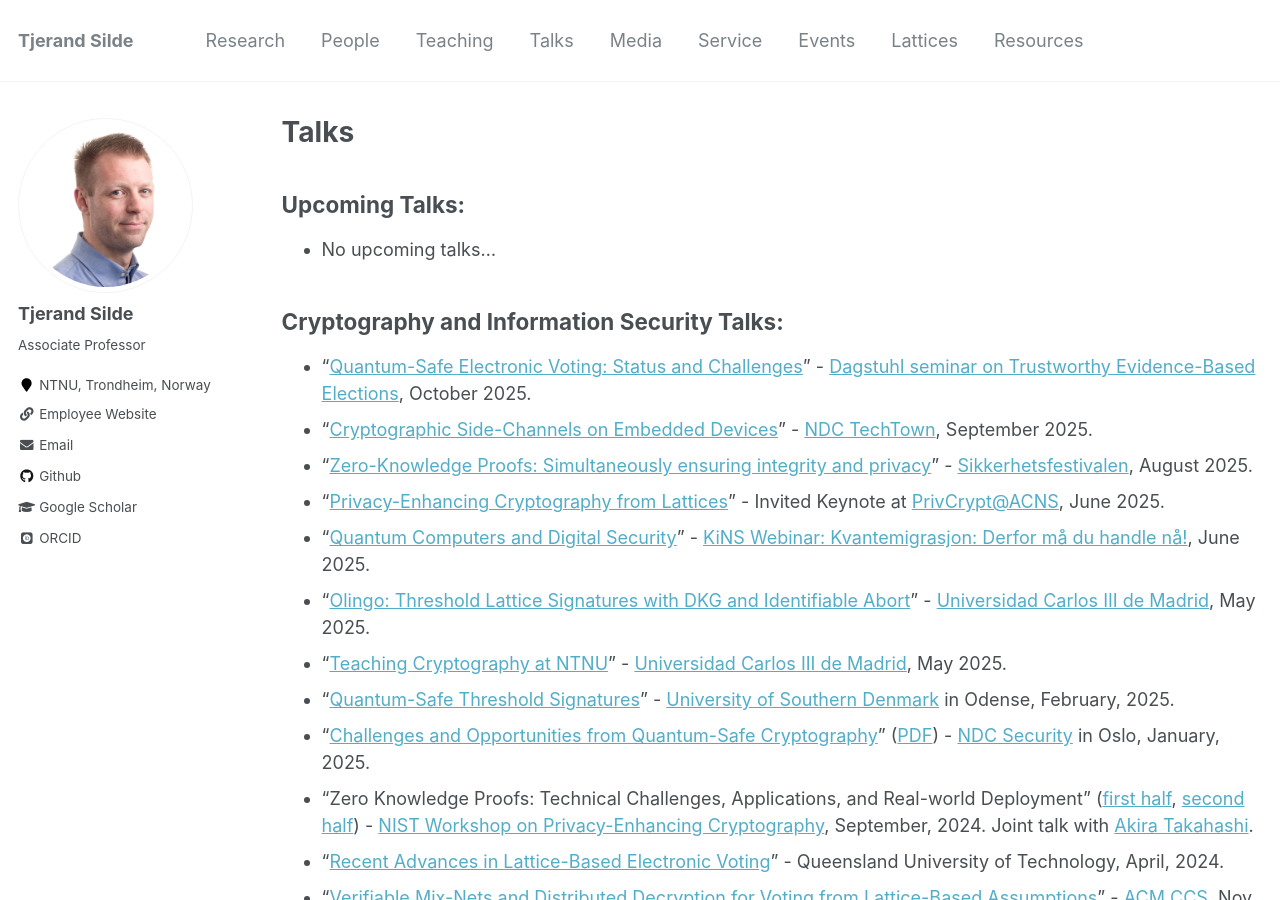
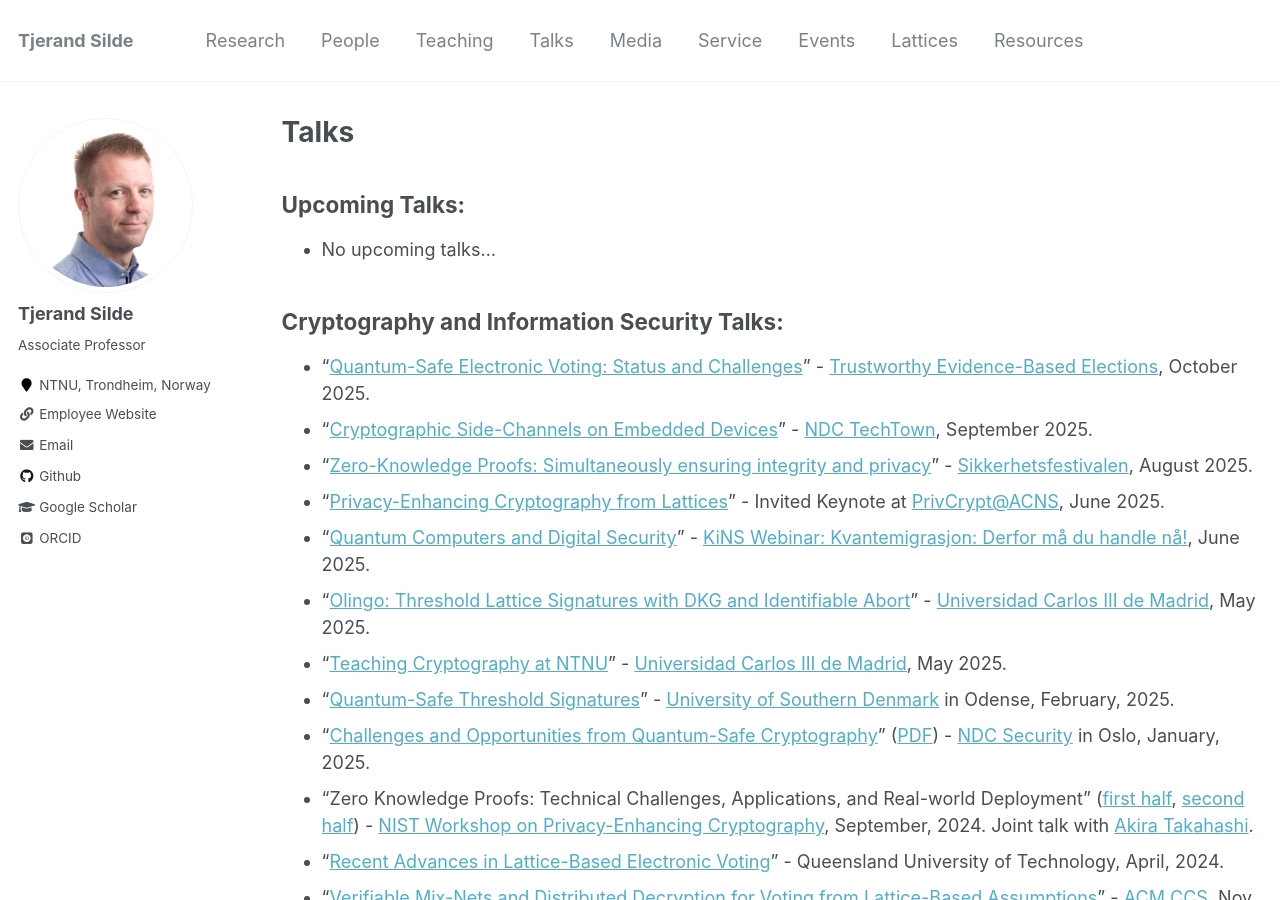
Before and after one commit to tjesi/tjesi.github.io, a Jekyll site: the page built from _pages/talks.md, in a window 1280 px wide and 900 px high. Built offline with Jekyll 4.4.1, drawn with Linux system fonts in a browser that asks for light colours; some web fonts are replaced.

Commit message:
Update talks.md

```diff
--- a/_pages/talks.md
+++ b/_pages/talks.md
@@ -11,7 +11,7 @@ author_profile: true
 
 ## Cryptography and Information Security Talks:
 
-* "[Quantum-Safe Electronic Voting: Status and Challenges](https://tjerandsilde.no/files/PQ-Voting.pdf)" - [Dagstuhl seminar on Trustworthy Evidence-Based Elections](https://www.dagstuhl.de/en/seminars/seminar-calendar/seminar-details/25411), October 2025.
+* "[Quantum-Safe Electronic Voting: Status and Challenges](https://tjerandsilde.no/files/PQ-Voting.pdf)" - [Trustworthy Evidence-Based Elections](https://www.dagstuhl.de/en/seminars/seminar-calendar/seminar-details/25411), October 2025.
 * "[Cryptographic Side-Channels on Embedded Devices](https://tjerandsilde.no/files/TechTown.pdf)" - [NDC TechTown](https://ndctechtown.com), September 2025.
 * "[Zero-Knowledge Proofs: Simultaneously ensuring integrity and privacy](https://tjerandsilde.no/files/Sikkerhetsfestivalen-ZKP.pdf)" - [Sikkerhetsfestivalen](https://www.sikkerhetsfestivalen.no/program), August 2025.
 * "[Privacy-Enhancing Cryptography from Lattices](https://tjerandsilde.no/files/PrivCrypt.pdf)" - Invited Keynote at [PrivCrypt@ACNS](https://privcryptworkshop.github.io), June 2025.
```
